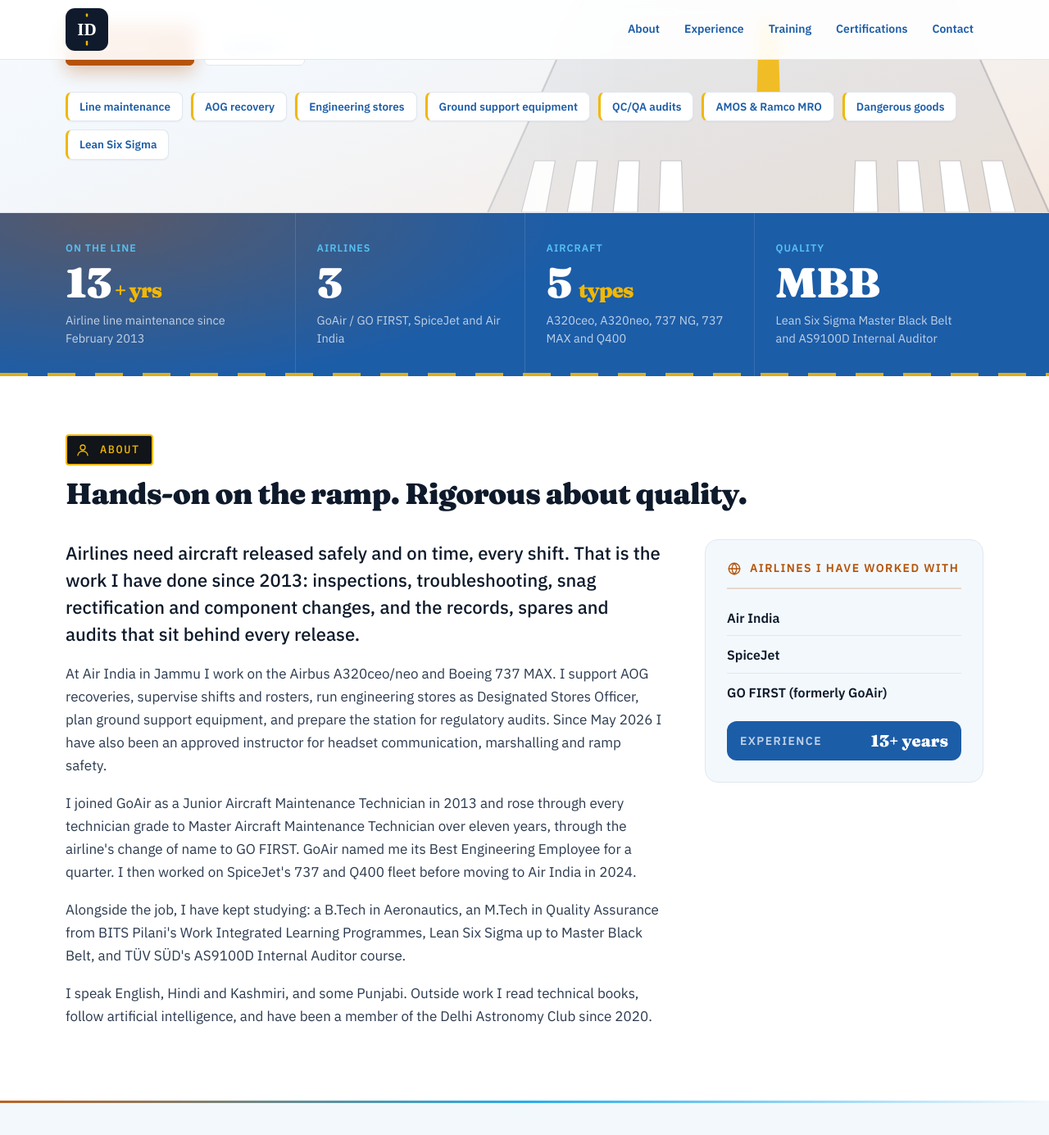
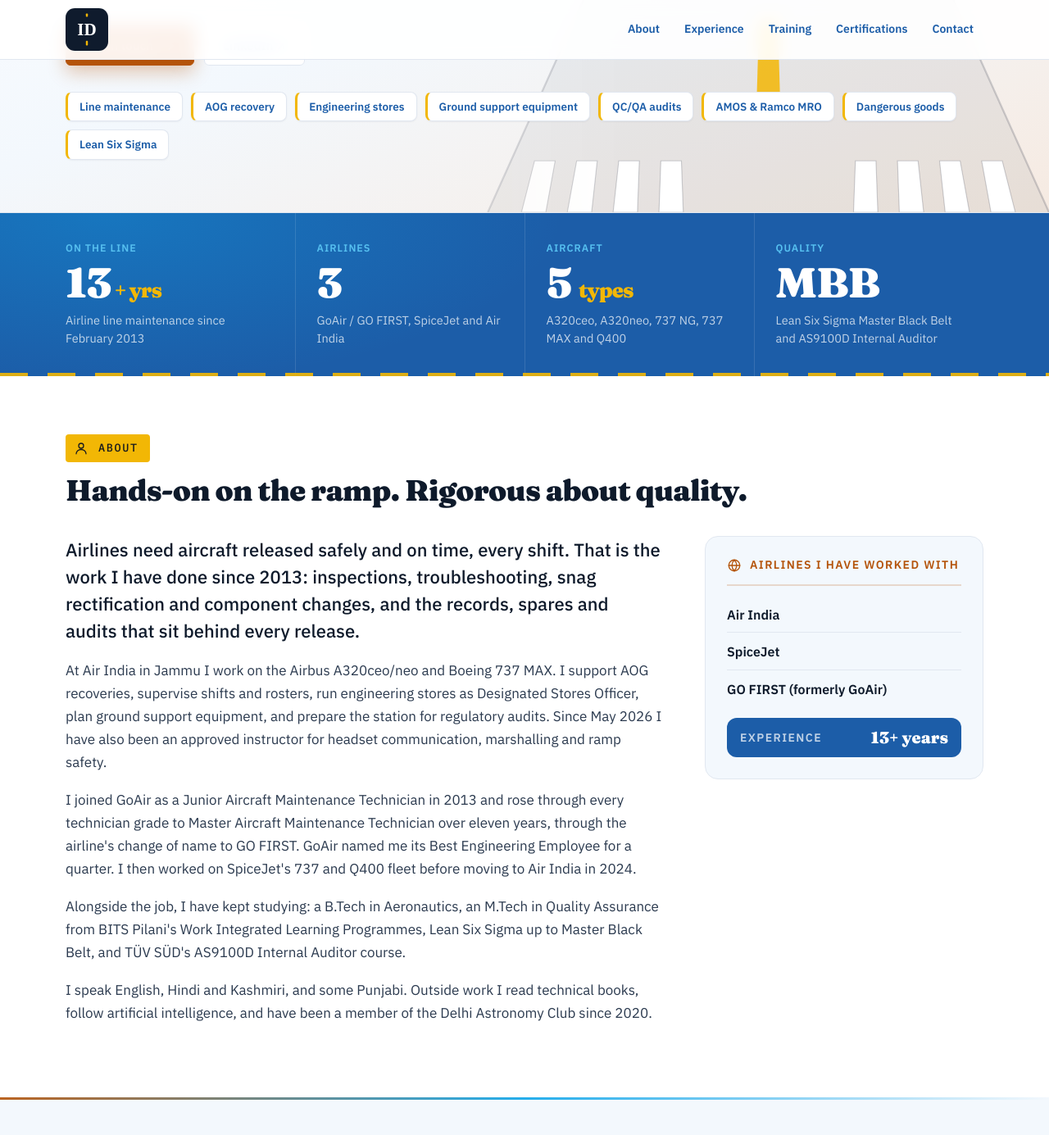
Before and after one commit to ishandhar-r/ishandhar-r.github.io, a Jekyll site: the page built from index.html, in a window 1280 px wide and 1400 px high, scrolled down 499 px. Shown: the top 1385 px of the window at 82% size. Built offline with Jekyll 4.4.1, drawn with Linux system fonts in a browser that asks for light colours.

Commit message:
Add files via upload

```diff
--- a/assets/css/theme.css
+++ b/assets/css/theme.css
@@ -25,3 +25,9 @@
   --display: "Fraunces", Georgia, "Times New Roman", serif;
 {%- endif %}
 }
+
+/* Light aviation palette: sky-blue bands, taxiway-yellow signs (overrides style.css) */
+.label, .tone-navy .label { background: var(--accent); color: #14181F; border: 0; }
+.label .ic, .tone-navy .label .ic { color: #14181F; }
+.metrics-band::before { background: radial-gradient(800px 300px at 10% 0%, color-mix(in srgb, var(--brand-2) 35%, transparent), transparent 70%); }
+.tone-navy { background: linear-gradient(160deg, var(--navy), color-mix(in srgb, var(--navy) 80%, var(--brand-2))); }
```
